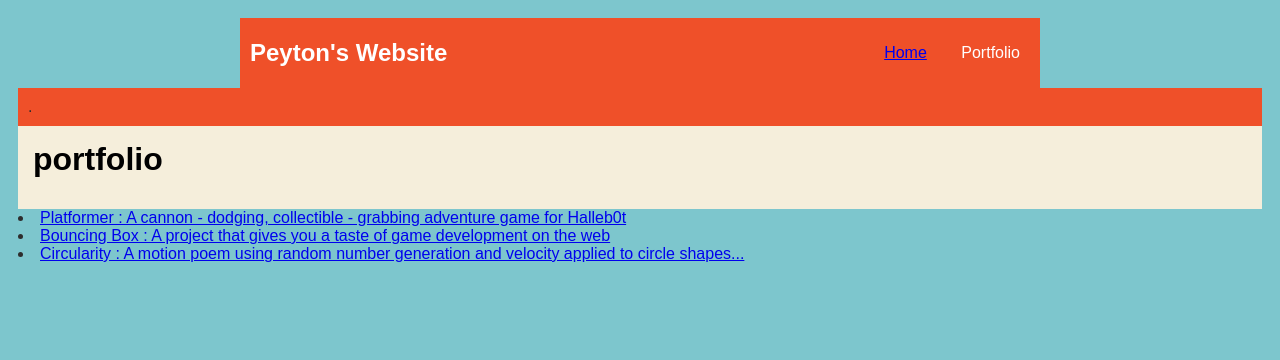
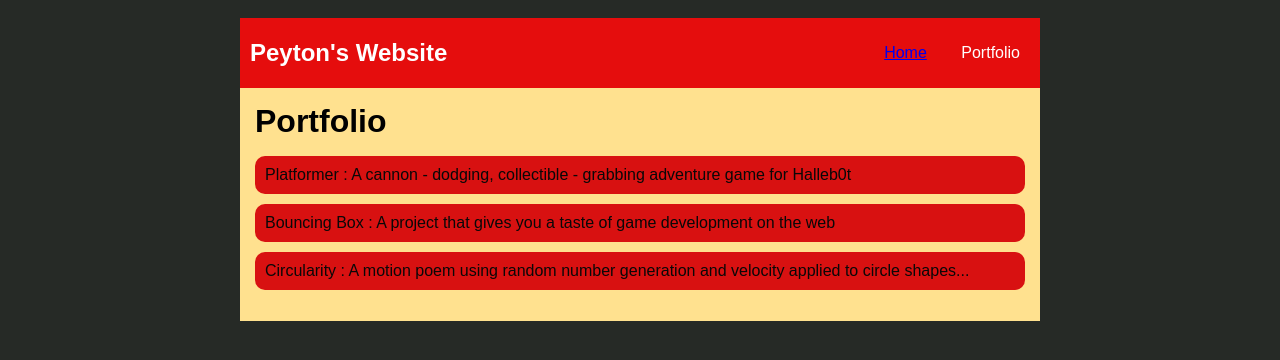
Before and after one commit to ShuShu07/ShuShu07.github.io, a plain HTML site: page portfolio.html in a window 1280 px wide. Drawn offline with Linux system fonts and the light colour scheme.

Commit message:
made small changes

```diff
--- a/portfolio.html
+++ b/portfolio.html
@@ -1,41 +1,15 @@
-</head>
+<!DOCTYPE HTML>
+<html>
 
-<body>
-    <div id="all-contents">
-        <nav>
-            <h1>Peyton's Website</h1>
-            <ul id="nav-li">
-                <li class="nav-li"><a class="nav-li" href="index.html">Home</a>
-                </li>
-                <li class="nav-li"><a class="nav-a" href="portfolio.html">Portfolio</a></li>
-            </ul>
-        </nav>
-    </div>
-    </nav>
-    </div>
-</body>
-
-</html>
-<nav>
-    <!-- Nav stuff here -->.
-</nav>
-<main>
-    <div class="content">
-            <h1>portfolio</h1>
-            <ul id="portfolio">
-        </ul>
-    </div>
-</main>
-<li><a href="projects/platformer/">Platformer : A cannon - dodging, collectible - grabbing adventure game for Halleb0t</a></li>
-    <li><a href="projects/bouncing-box/">Bouncing Box : A project that gives you a taste of game development on the web </a></li>
-    <li><a href="projects/circularity/">Circularity : A motion poem using random number generation and velocity applied to circle shapes...</a></li>
+<head>
     <style type="text/css">
         body {
-            background: rgb(125, 198, 205);
-            color: rgb(45, 45, 45);
+            background: rgb(38, 42, 38);
+            color: rgb(18, 6, 188);
             padding: 10px;
             font-family: arial;
         }
+
         header {
             font-size: 1.5em;
             font-weight: bold;
@@ -48,11 +22,12 @@
 
         /* navigation menu */
         nav {
-            background: rgb(239, 80, 41);
+            background: rgb(229, 13, 13);
             margin: 0 auto;
             display: flex;
             padding: 10px;
         }
+
         h1 {
             display: flex;
             align-items: center;
@@ -60,13 +35,16 @@
             flex: 1;
             margin: 0;
         }
+
         #nav-ul {
             list-style-image: none;
         }
+
         .nav-li {
             display: inline-block;
             padding: 0 10px;
         }
+
         .nav-a {
             text-decoration: none;
             color: #fff;
@@ -74,13 +52,15 @@
 
         /* main container area beneath menu */
         main {
-            background: rgb(245, 238, 219);
+            background: rgb(255, 225, 143);
             display: flex;
         }
+
         .content {
             flex: 1;
             padding: 15px;
         }
+
         /* portfolio styles */
         .content h1 {
             color: black;
@@ -92,18 +72,51 @@
         }
 
         #portfolio li {
-             background: #fff;
+            background: rgb(216, 17, 17);
             padding: 10px;
             border-radius: 10px;
             margin-bottom: 10px;
         }
 
         #portfolio li:hover {
-             background: #eee;
+            background: rgb(250, 248, 248);
         }
 
         #portfolio a {
             text-decoration: none;
-             color: #454545;
+            color: #090808;
         }
     </style>
+</head>
+
+<body>
+    <div id="all-contents">
+    <nav>
+        <!-- Nav stuff here -->
+        <h1>Peyton's Website</h1>
+        <ul id="nav-li">
+            <li class="nav-li"><a class="nav-li" href="index.html">Home</a>
+            </li>
+            <li class="nav-li"><a class="nav-a" href="portfolio.html">Portfolio</a></li>
+        </ul>
+    </nav>
+    <main>
+        <div class="content">
+            <h1>Portfolio</h1>
+            <ul id="portfolio">
+                <li><a href="projects/platformer/">Platformer : A cannon - dodging, collectible - grabbing adventure
+                        game for
+                        Halleb0t</a></li>
+                <li><a href="projects/bouncing-box/">Bouncing Box : A project that gives you a taste of game development
+                        on the web
+                    </a></li>
+                <li><a href="projects/circularity/">Circularity : A motion poem using random number generation and
+                        velocity applied
+                        to circle shapes...</a></li>
+            </ul>
+        </div>
+    </main>
+
+</body>
+
+</html>
```
Also changed, not shown: index.html (+8 -6 lines). Lines whose indentation alone changed are shown as unchanged.
